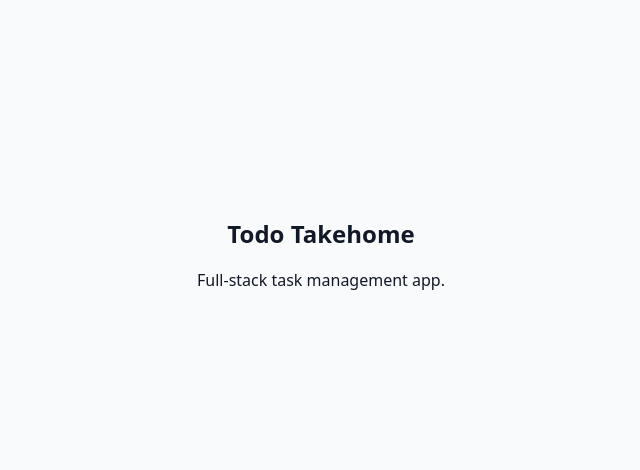
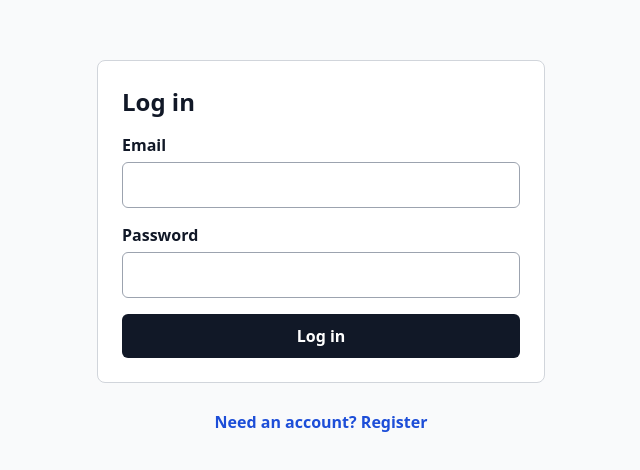
Before and after one commit to ro-k/todo-takehome, a React (Vite) app in the folder frontend/todo-takehome-ui/: page / in a window 1280 px wide. Shown: the part 148-618 px from the top of the page, without its empty margins (319-959 px from the left). Built offline with nearby package versions, Linux system fonts and the light colour scheme; no server answers.

Commit message:
Add frontend auth flow

```diff
--- a/frontend/todo-takehome-ui/src/App.css
+++ b/frontend/todo-takehome-ui/src/App.css
@@ -1,12 +1,112 @@
 .app {
   min-height: 100vh;
+  padding: 2rem;
+}
+
+.app--centered {
   display: flex;
   align-items: center;
   justify-content: center;
-  padding: 2rem;
 }
 
-.app__content {
-  max-width: 42rem;
-  text-align: center;
+.app-header {
+  width: min(64rem, 100%);
+  margin: 0 auto 2rem;
+  display: flex;
+  align-items: center;
+  justify-content: space-between;
+  gap: 1rem;
 }
+
+.app-header h1,
+.auth-form h1,
+.panel h2 {
+  margin: 0;
+}
+
+.auth-panel,
+.panel {
+  width: min(28rem, 100%);
+  margin: 0 auto;
+}
+
+.panel {
+  width: min(64rem, 100%);
+  border: 1px solid #d1d5db;
+  border-radius: 8px;
+  padding: 1.5rem;
+  background: #ffffff;
+}
+
+.auth-form {
+  display: grid;
+  gap: 1rem;
+  border: 1px solid #d1d5db;
+  border-radius: 8px;
+  padding: 1.5rem;
+  background: #ffffff;
+}
+
+.auth-form label {
+  display: grid;
+  gap: 0.35rem;
+  font-weight: 600;
+}
+
+.auth-form input {
+  width: 100%;
+  border: 1px solid #9ca3af;
+  border-radius: 6px;
+  padding: 0.7rem 0.8rem;
+  font: inherit;
+}
+
+button {
+  border: 0;
+  border-radius: 6px;
+  padding: 0.7rem 1rem;
+  font: inherit;
+  font-weight: 700;
+  cursor: pointer;
+}
+
+button:disabled {
+  cursor: not-allowed;
+  opacity: 0.7;
+}
+
+.auth-form button {
+  background: #111827;
+  color: #ffffff;
+}
+
+.secondary-button {
+  border: 1px solid #9ca3af;
+  background: #ffffff;
+  color: #111827;
+}
+
+.link-button {
+  display: block;
+  margin: 1rem auto 0;
+  background: transparent;
+  color: #1d4ed8;
+  font-weight: 600;
+}
+
+.form-error {
+  margin: 0;
+  color: #b91c1c;
+}
+
+.status-message,
+.muted,
+.eyebrow {
+  color: #4b5563;
+}
+
+.eyebrow {
+  margin: 0 0 0.25rem;
+  font-size: 0.85rem;
+  text-transform: uppercase;
+}
--- a/frontend/todo-takehome-ui/src/App.tsx
+++ b/frontend/todo-takehome-ui/src/App.tsx
@@ -1,14 +1,122 @@
+import { useEffect, useState } from 'react';
 import './App.css';
+import { ApiClientError, getCurrentUser, login, logout, register } from './api/client';
+import { AuthForm } from './components/AuthForm';
+import type { AuthRequest, User } from './types/auth';
+
+type AuthMode = 'login' | 'register';
+type SessionStatus = 'loading' | 'anonymous' | 'authenticated';
 
 function App() {
+  const [authMode, setAuthMode] = useState<AuthMode>('login');
+  const [currentUser, setCurrentUser] = useState<User | null>(null);
+  const [sessionStatus, setSessionStatus] = useState<SessionStatus>('loading');
+  const [formError, setFormError] = useState<string | null>(null);
+  const [isSubmitting, setIsSubmitting] = useState(false);
+
+  useEffect(() => {
+    let isMounted = true;
+
+    getCurrentUser()
+      .then((response) => {
+        if (!isMounted) {
+          return;
+        }
+
+        setCurrentUser(response.user);
+        setSessionStatus('authenticated');
+      })
+      .catch(() => {
+        if (!isMounted) {
+          return;
+        }
+
+        setCurrentUser(null);
+        setSessionStatus('anonymous');
+      });
+
+    return () => {
+      isMounted = false;
+    };
+  }, []);
+
+  async function handleAuthSubmit(request: AuthRequest) {
+    setIsSubmitting(true);
+    setFormError(null);
+
+    try {
+      const response = authMode === 'login' ? await login(request) : await register(request);
+      setCurrentUser(response.user);
+      setSessionStatus('authenticated');
+    } catch (error) {
+      setFormError(getErrorMessage(error));
+    } finally {
+      setIsSubmitting(false);
+    }
+  }
+
+  async function handleLogout() {
+    await logout();
+    setCurrentUser(null);
+    setSessionStatus('anonymous');
+    setAuthMode('login');
+  }
+
+  if (sessionStatus === 'loading') {
+    return (
+      <main className="app app--centered">
+        <p className="status-message">Loading...</p>
+      </main>
+    );
+  }
+
+  if (sessionStatus === 'authenticated' && currentUser) {
+    return (
+      <main className="app">
+        <header className="app-header">
+          <div>
+            <p className="eyebrow">Signed in as</p>
+            <h1>{currentUser.email}</h1>
+          </div>
+          <button className="secondary-button" onClick={handleLogout} type="button">
+            Log out
+          </button>
+        </header>
+
+        <section className="panel">
+          <h2>Tasks</h2>
+          <p className="muted">Task management UI comes next.</p>
+        </section>
+      </main>
+    );
+  }
+
   return (
-    <main className="app">
-      <section className="app__content">
-        <h1>Todo Takehome</h1>
-        <p>Full-stack task management app.</p>
+    <main className="app app--centered">
+      <section className="auth-panel">
+        <AuthForm mode={authMode} error={formError} isSubmitting={isSubmitting} onSubmit={handleAuthSubmit} />
+        <button
+          className="link-button"
+          onClick={() => {
+            setAuthMode(authMode === 'login' ? 'register' : 'login');
+            setFormError(null);
+          }}
+          type="button"
+        >
+          {authMode === 'login' ? 'Need an account? Register' : 'Already have an account? Log in'}
+        </button>
       </section>
     </main>
   );
 }
 
+function getErrorMessage(error: unknown) {
+  if (error instanceof ApiClientError) {
+    const firstValidationMessage = error.errors ? Object.values(error.errors).flat()[0] : null;
+    return firstValidationMessage ?? error.message;
+  }
+
+  return 'Something went wrong. Please try again.';
+}
+
 export default App;
--- /dev/null
+++ b/frontend/todo-takehome-ui/src/api/client.ts
@@ -0,0 +1,89 @@
+import type { ApiError, AuthRequest, AuthResponse } from '../types/auth';
+
+const API_BASE_URL = import.meta.env.VITE_API_BASE_URL ?? 'https://localhost:7043';
+
+export class ApiClientError extends Error {
+  public readonly status: number;
+  public readonly errors?: Record<string, string[]>;
+
+  public constructor(status: number, apiError: ApiError) {
+    super(apiError.message);
+    this.name = 'ApiClientError';
+    this.status = status;
+    this.errors = apiError.errors;
+  }
+}
+
+async function request<TResponse>(path: string, options: RequestInit = {}): Promise<TResponse> {
+  const response = await fetch(`${API_BASE_URL}${path}`, {
+    ...options,
+    credentials: 'include',
+    headers: {
+      'Content-Type': 'application/json',
+      ...options.headers,
+    },
+  });
+
+  if (!response.ok) {
+    throw new ApiClientError(response.status, await parseError(response));
+  }
+
+  if (response.status === 204) {
+    return undefined as TResponse;
+  }
+
+  return response.json() as Promise<TResponse>;
+}
+
+async function parseError(response: Response): Promise<ApiError> {
+  const fallback = { message: 'Request failed.' };
+
+  try {
+    const body = (await response.json()) as unknown;
+
+    if (isValidationProblem(body)) {
+      return {
+        message: body.title ?? fallback.message,
+        errors: body.errors,
+      };
+    }
+
+    if (isMessageError(body)) {
+      return { message: body.message };
+    }
+  } catch {
+    return fallback;
+  }
+
+  return fallback;
+}
+
+function isValidationProblem(value: unknown): value is { title?: string; errors: Record<string, string[]> } {
+  return typeof value === 'object' && value !== null && 'errors' in value;
+}
+
+function isMessageError(value: unknown): value is { message: string } {
+  return typeof value === 'object' && value !== null && 'message' in value && typeof value.message === 'string';
+}
+
+export function register(requestBody: AuthRequest): Promise<AuthResponse> {
+  return request<AuthResponse>('/api/auth/register', {
+    method: 'POST',
+    body: JSON.stringify(requestBody),
+  });
+}
+
+export function login(requestBody: AuthRequest): Promise<AuthResponse> {
+  return request<AuthResponse>('/api/auth/login', {
+    method: 'POST',
+    body: JSON.stringify(requestBody),
+  });
+}
+
+export function logout(): Promise<void> {
+  return request<void>('/api/auth/logout', { method: 'POST' });
+}
+
+export function getCurrentUser(): Promise<AuthResponse> {
+  return request<AuthResponse>('/api/auth/me');
+}
--- /dev/null
+++ b/frontend/todo-takehome-ui/src/components/AuthForm.tsx
@@ -0,0 +1,59 @@
+import { useState } from 'react';
+import type { FormEvent } from 'react';
+import type { AuthRequest } from '../types/auth';
+
+type AuthMode = 'login' | 'register';
+
+type AuthFormProps = {
+  mode: AuthMode;
+  error: string | null;
+  isSubmitting: boolean;
+  onSubmit: (request: AuthRequest) => Promise<void>;
+};
+
+export function AuthForm({ mode, error, isSubmitting, onSubmit }: AuthFormProps) {
+  const [email, setEmail] = useState('');
+  const [password, setPassword] = useState('');
+
+  async function handleSubmit(event: FormEvent<HTMLFormElement>) {
+    event.preventDefault();
+    await onSubmit({ email, password });
+  }
+
+  return (
+    <form className="auth-form" onSubmit={handleSubmit}>
+      <h1>{mode === 'login' ? 'Log in' : 'Create account'}</h1>
+
+      <label>
+        Email
+        <input
+          autoComplete="email"
+          disabled={isSubmitting}
+          onChange={(event) => setEmail(event.target.value)}
+          required
+          type="email"
+          value={email}
+        />
+      </label>
+
+      <label>
+        Password
+        <input
+          autoComplete={mode === 'login' ? 'current-password' : 'new-password'}
+          disabled={isSubmitting}
+          minLength={mode === 'register' ? 8 : undefined}
+          onChange={(event) => setPassword(event.target.value)}
+          required
+          type="password"
+          value={password}
+        />
+      </label>
+
+      {error ? <p className="form-error">{error}</p> : null}
+
+      <button disabled={isSubmitting} type="submit">
+        {isSubmitting ? 'Working...' : mode === 'login' ? 'Log in' : 'Register'}
+      </button>
+    </form>
+  );
+}
--- /dev/null
+++ b/frontend/todo-takehome-ui/src/types/auth.ts
@@ -0,0 +1,18 @@
+export type User = {
+  id: number;
+  email: string;
+};
+
+export type AuthResponse = {
+  user: User;
+};
+
+export type AuthRequest = {
+  email: string;
+  password: string;
+};
+
+export type ApiError = {
+  message: string;
+  errors?: Record<string, string[]>;
+};
```
